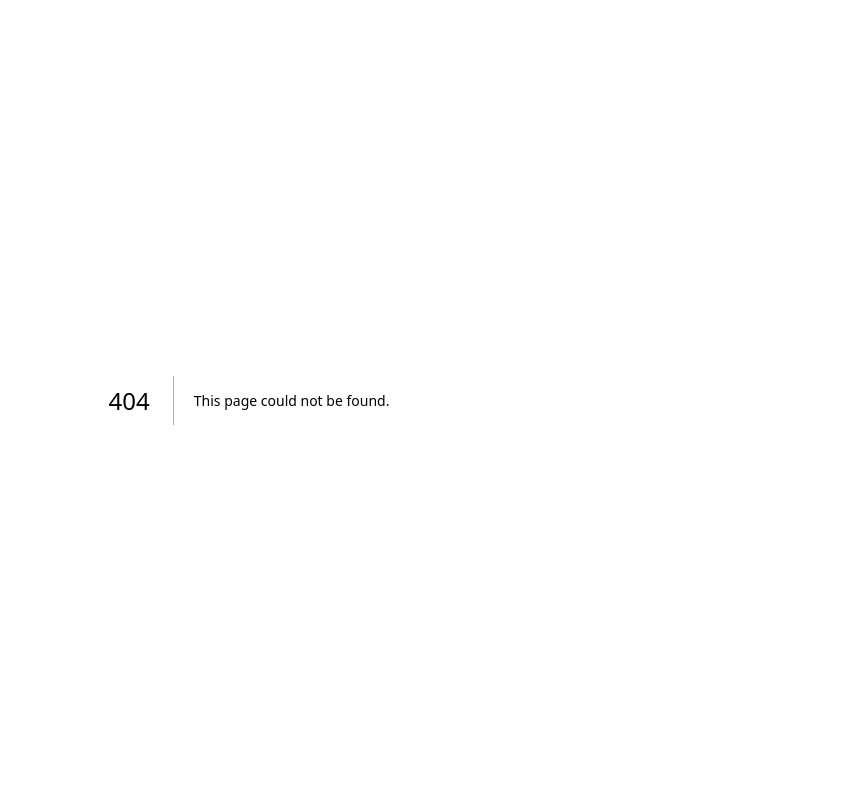
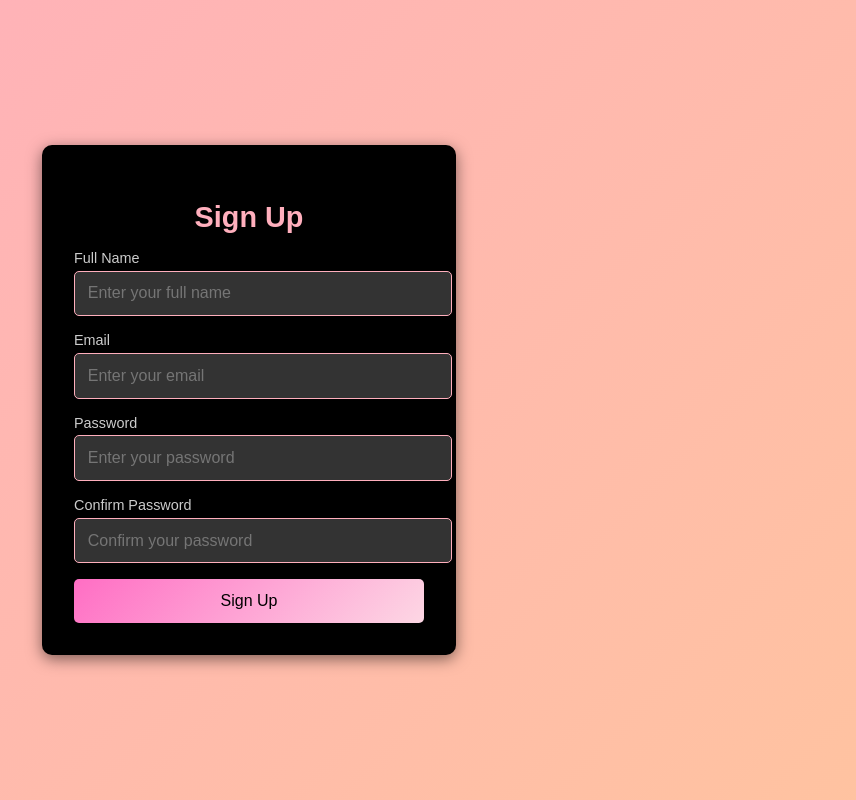
Before and after one commit to Sammany1/Traskio, a Next.js app in the folder frontend/my-app/: page /Login/SignupForm in a window 1280 px wide. Before the commit this address had no page. Shown: the whole page, without its empty margins (391-1247 px from the left). Built offline with nearby package versions, Linux system fonts and the light colour scheme.

Commit message:
created the login&signup pages

```diff
--- /dev/null
+++ b/frontend/my-app/src/pages/Login/Signup.css
@@ -0,0 +1,97 @@
+
+body {
+    margin: 0;
+    font-family: 'Arial', sans-serif;
+    background: linear-gradient(135deg, #ffafbd, #ffc3a0);
+    display: flex;
+    justify-content: center;
+    align-items: center;
+    height: 100vh;
+  }
+
+  .signup-container {
+    display: flex;
+    justify-content: center;
+    align-items: center;
+    width: 100%;
+    height: 100%;
+  }
+
+
+  .signup-box {
+    background-color: #000;
+    color: white;
+    padding: 2rem;
+    border-radius: 10px;
+    box-shadow: 0 4px 15px rgba(0, 0, 0, 0.5);
+    width: 350px;
+    text-align: center;
+  }
+
+
+  .signup-title {
+    font-size: 1.8rem;
+    margin-bottom: 1rem;
+    color: #ffafbd;
+  }
+
+
+  .signup-form {
+    display: flex;
+    flex-direction: column;
+    gap: 1rem;
+  }
+
+
+  .input-group {
+    text-align: left;
+  }
+
+  .input-group label {
+    font-size: 0.9rem;
+    color: #ccc;
+    margin-bottom: 0.3rem;
+    display: block;
+  }
+
+  .input-group input {
+    width: 100%;
+    padding: 0.8rem;
+    font-size: 1rem;
+    border: none;
+    border-radius: 5px;
+    outline: none;
+    background-color: #333;
+    color: #fff;
+    border: 1px solid #ffafbd;
+    transition: border-color 0.3s ease;
+  }
+
+  .input-group input:focus {
+    border-color: #ffc3a0;
+  }
+
+
+  .error-message {
+    color: red;
+    font-size: 0.9rem;
+    margin-top: -0.5rem;
+    margin-bottom: 0.5rem;
+  }
+
+
+  .signup-button {
+    background: linear-gradient(135deg, #ff6ec4, #fdd7e4);
+    color: black;
+    border: none;
+    border-radius: 5px;
+    padding: 0.8rem;
+    font-size: 1rem;
+    cursor: pointer;
+    transition: background 0.3s ease, transform 0.2s ease;
+  }
+
+  .signup-button:hover {
+    background: linear-gradient(135deg, #f48fb1, #ff80ab);
+    transform: scale(1.05);
+  }
--- /dev/null
+++ b/frontend/my-app/src/pages/Login/SignupForm.jsx
@@ -0,0 +1,97 @@
+"use client";
+
+import React, { useState } from "react";
+import "./SignUp.css";
+
+const SignupPage = () => {
+  const [formData, setFormData] = useState({
+    fullName: "",
+    email: "",
+    password: "",
+    confirmPassword: "",
+  });
+
+  const [error, setError] = useState("");
+
+  const handleChange = (e) => {
+    const { name, value } = e.target;
+    setFormData({ ...formData, [name]: value });
+  };
+
+  const handleSubmit = (e) => {
+    e.preventDefault();
+
+    if (formData.password !== formData.confirmPassword) {
+      setError("Passwords do not match.");
+      return;
+    }
+
+    setError("");
+    alert("Sign Up Successful!");
+    console.log("Form Data: ", formData);
+  };
+
+  return (
+    <div className="signup-container">
+      <div className="signup-box">
+        <h2 className="signup-title">Sign Up</h2>
+        <form className="signup-form" onSubmit={handleSubmit}>
+          <div className="input-group">
+            <label htmlFor="fullName">Full Name</label>
+            <input
+              type="text"
+              id="fullName"
+              name="fullName"
+              placeholder="Enter your full name"
+              value={formData.fullName}
+              onChange={handleChange}
+              required
+            />
+          </div>
+          <div className="input-group">
+            <label htmlFor="email">Email</label>
+            <input
+              type="email"
+              id="email"
+              name="email"
+              placeholder="Enter your email"
+              value={formData.email}
+              onChange={handleChange}
+              required
+            />
+          </div>
+          <div className="input-group">
+            <label htmlFor="password">Password</label>
+            <input
+              type="password"
+              id="password"
+              name="password"
+              placeholder="Enter your password"
+              value={formData.password}
+              onChange={handleChange}
+              required
+            />
+          </div>
+          <div className="input-group">
+            <label htmlFor="confirmPassword">Confirm Password</label>
+            <input
+              type="password"
+              id="confirmPassword"
+              name="confirmPassword"
+              placeholder="Confirm your password"
+              value={formData.confirmPassword}
+              onChange={handleChange}
+              required
+            />
+          </div>
+          {error && <p className="error-message">{error}</p>}
+          <button type="submit" className="signup-button">
+            Sign Up
+          </button>
+        </form>
+      </div>
+    </div>
+  );
+};
+
+export default SignupPage;
```
Also changed, not shown: frontend/my-app/src/pages/Login/LoginForm.jsx (+52 -13 lines), frontend/my-app/src/pages/Login/LoginPage.css (renamed from frontend/my-app/src/pages/Login/Login.module.css).
